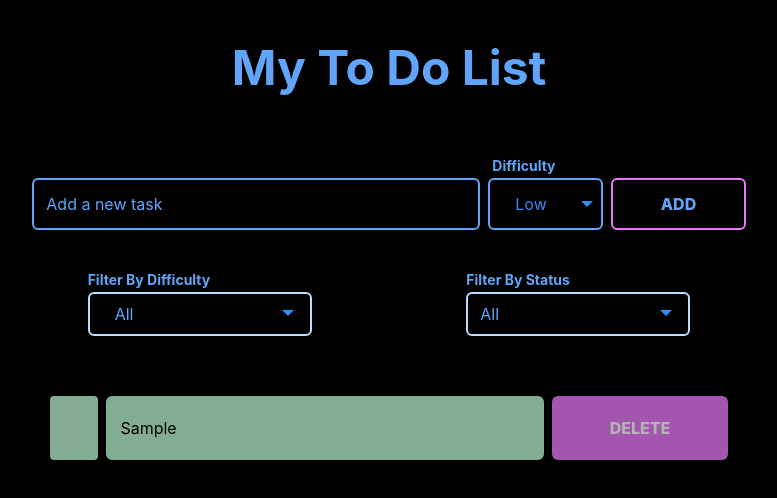
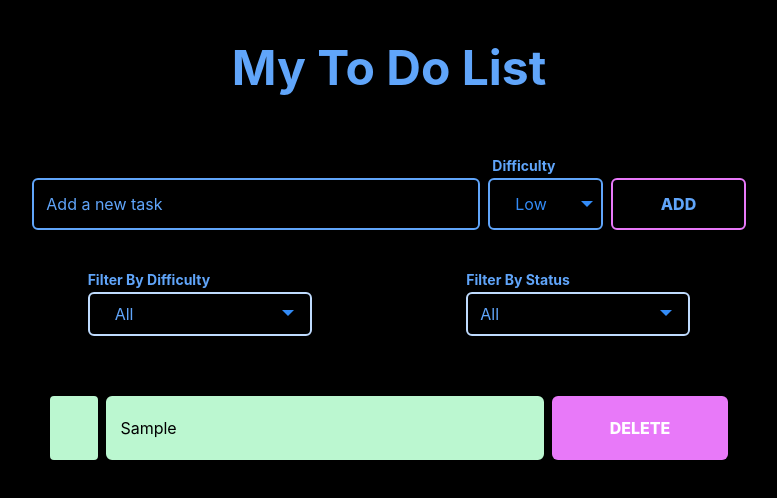
Before and after one commit to CiureaGabriela/todo-list, a React (Create React App) app: page / in a window 1280 px wide. Both pictures are taken after typing "Sample" into the empty fields and a click on the button "ADD". Shown: the top 498 px of the page, without its empty margins (251-1028 px from the left). Built offline with nearby package versions, Linux system fonts and the light colour scheme.

Commit message:
Revert "update opacity"
This reverts commit 6fbb362650696827ac1e10cc69d2e3f7f4062173.

```diff
--- a/src/App.css
+++ b/src/App.css
@@ -13,7 +13,7 @@
 }
 .todo-item{
   transition: opacity 0.5s ease, transform 0.5s ease;
-  opacity: 0.7;
+  opacity: 1;
   transform: translateY(0);
 }
 .todo-item.fade-out {
```
